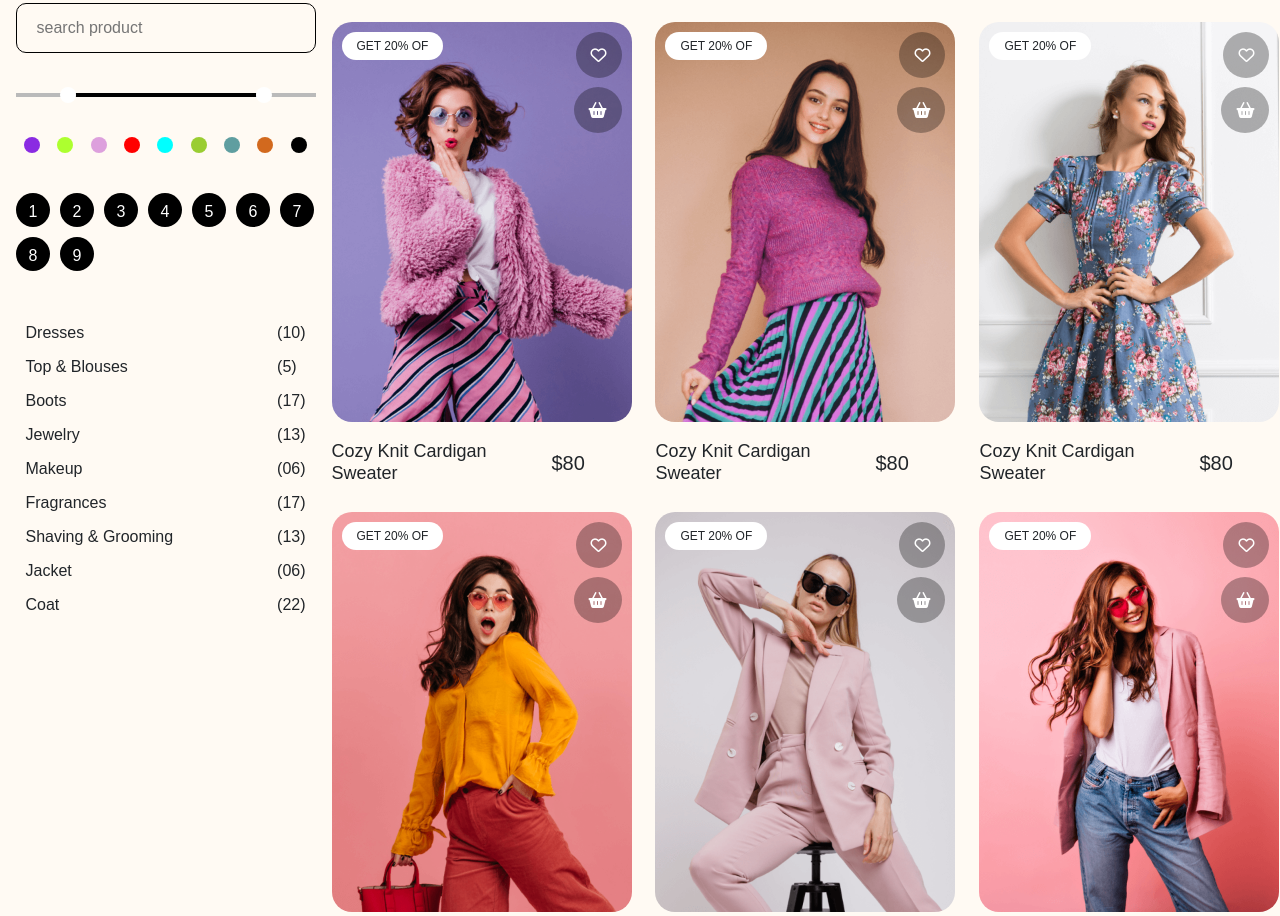
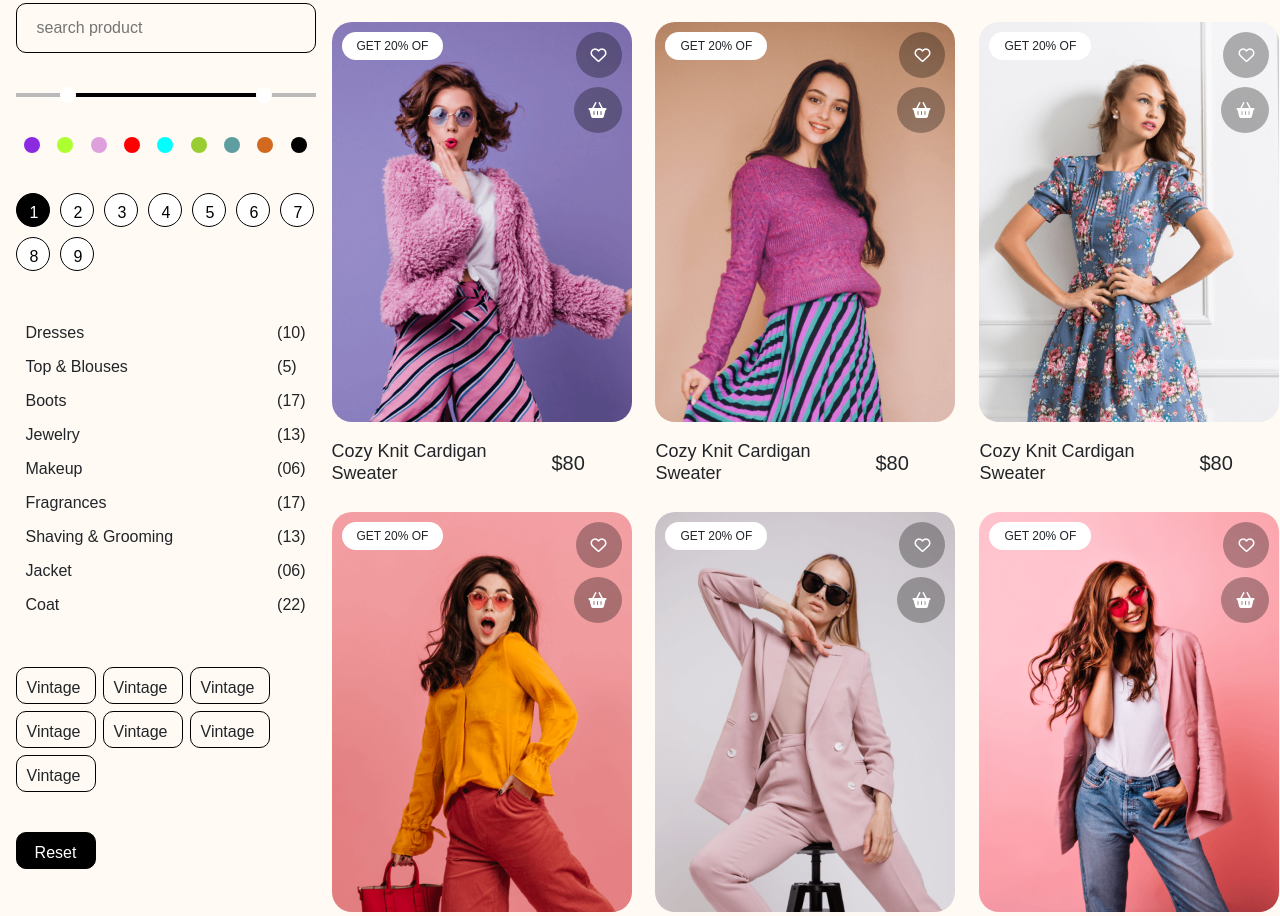
Before and after one commit to Aytanmxrlyv/sidebar, a plain HTML site: page index.html in a window 1280 px wide. Shown: the part 684-1600 px from the top of the page. Drawn offline with nearby package versions, Linux system fonts and the light colour scheme; a web font is replaced by a local one.

Commit message:
sidebar created

```diff
--- a/index.html
+++ b/index.html
@@ -67,7 +67,7 @@
     <div class="circle" style="background-color: black;"></div>
    </div>
 <div class="size-line">
-    <div class="nums">1</div>
+    <div class="nums" style="color:white; background-color: black;" >1</div>
     <div class="nums">2</div>
     <div class="nums">3</div>
     <div class="nums">4</div>
@@ -107,7 +107,18 @@
         </ul>
     </div>
 </div>
+<div class="tags-line">
 
+        <div class="tag">Vintage</div>
+        <div class="tag">Vintage</div>
+        <div class="tag">Vintage</div>
+        <div class="tag">Vintage</div>
+        <div class="tag">Vintage</div>
+        <div class="tag">Vintage</div>
+        <div class="tag">Vintage</div>
+
+</div>
+<button>Reset</button>
 
     </div>
     <div class="right-part">
--- a/src/style.css
+++ b/src/style.css
@@ -137,8 +137,9 @@ input{
     .nums{
         padding:7px 13px;
         border-radius: 50%;
-        background-color: #000;
-        color: #fff;
+        background-color:#fff;
+        border: 1px solid #000;
+        color: #000;
 
         width:34px;
         height: 34px;
@@ -152,7 +153,32 @@ margin: 0px;
 padding: 0px;
 li{margin: 10px;}}
 }
-
+.tags-line{
+    display: flex;
+    gap: 7px;
+    flex-wrap: wrap;
+    .tag{
+        width: 80px;
+        height: 37px;
+        padding: 8px 10px;
+        border: 1px solid #000;
+        background-color: transparent;
+        border-radius: 10px;
+    }
+}
+button{
+    width: 80px;
+    height: 37px;
+    padding: 8px 10px;
+    border: 1px solid #000;
+    background-color: #000;
+    border-radius: 10px;
+    color: #fff;
+}
+button:hover{
+  background-color: #444;
+  cursor: pointer;
+}
 }
 .right-part{
 
```
